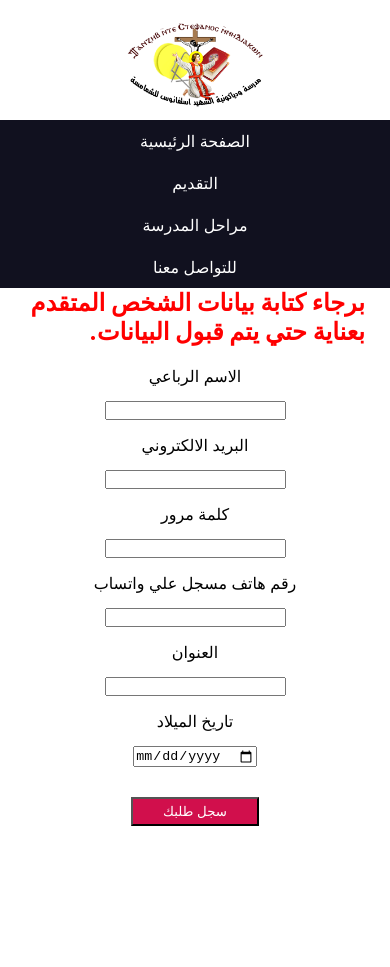
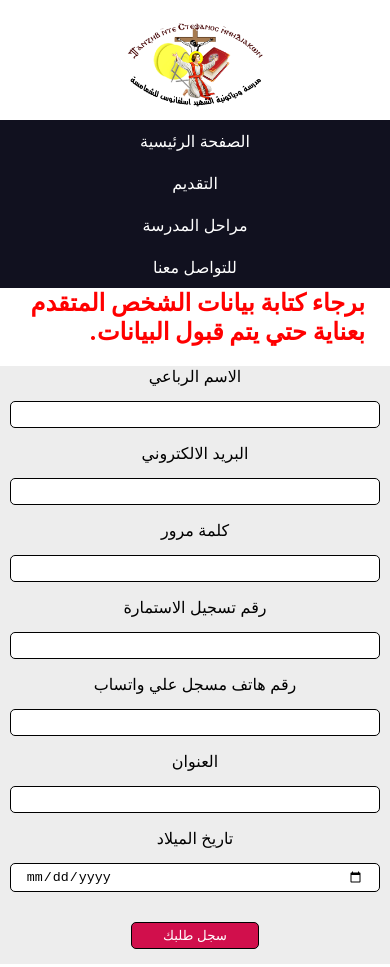
Before and after one commit to petermego/sanstefano-website, a React (Create React App) app: page /submission in a window 390 px wide. Built offline with nearby package versions, Linux system fonts and the light colour scheme.

Commit message:
update form design

```diff
--- a/src/components/pages/Submission.jsx
+++ b/src/components/pages/Submission.jsx
@@ -14,6 +14,8 @@ const Submission = () => {
           <input type="email" id="email" name="email" required />
           <label htmlFor="password">كلمة مرور</label>
           <input type="password" id="password" name="password" required />
+          <label htmlFor="password">رقم تسجيل الاستمارة</label>
+          <input type="number" id="form" name="form" required />
           <label htmlFor="phone">رقم هاتف مسجل علي واتساب</label>
           <input type="tel" id="phone" name="phoneNumber" required />
           <label htmlFor="address">العنوان</label>
--- a/src/components/pages/Submission.module.css
+++ b/src/components/pages/Submission.module.css
@@ -23,8 +23,17 @@ main h2 {
 }
 
 .subSection form input {
-  outline: none;
   margin: 15px 0;
+  padding: 5px 15px;
+  width: 18rem;
+  border-radius: 5px;
+  border: 1px solid black;
+}
+
+.subSection form input:focus  {
+  outline: #d10f4c solid 2px;
+  border: none;
+  transition: 70ms;
 }
 
 .subSection form input[type="submit"] {
@@ -39,3 +48,13 @@ main h2 {
     padding: 0 25px;
   }
 }
+
+@media (max-width: 480px) {
+  .subSection form {
+    background-color: rgb(237, 237, 237);
+  }
+
+  .subSection form input {
+    width: 95%;
+  }
+}
```
